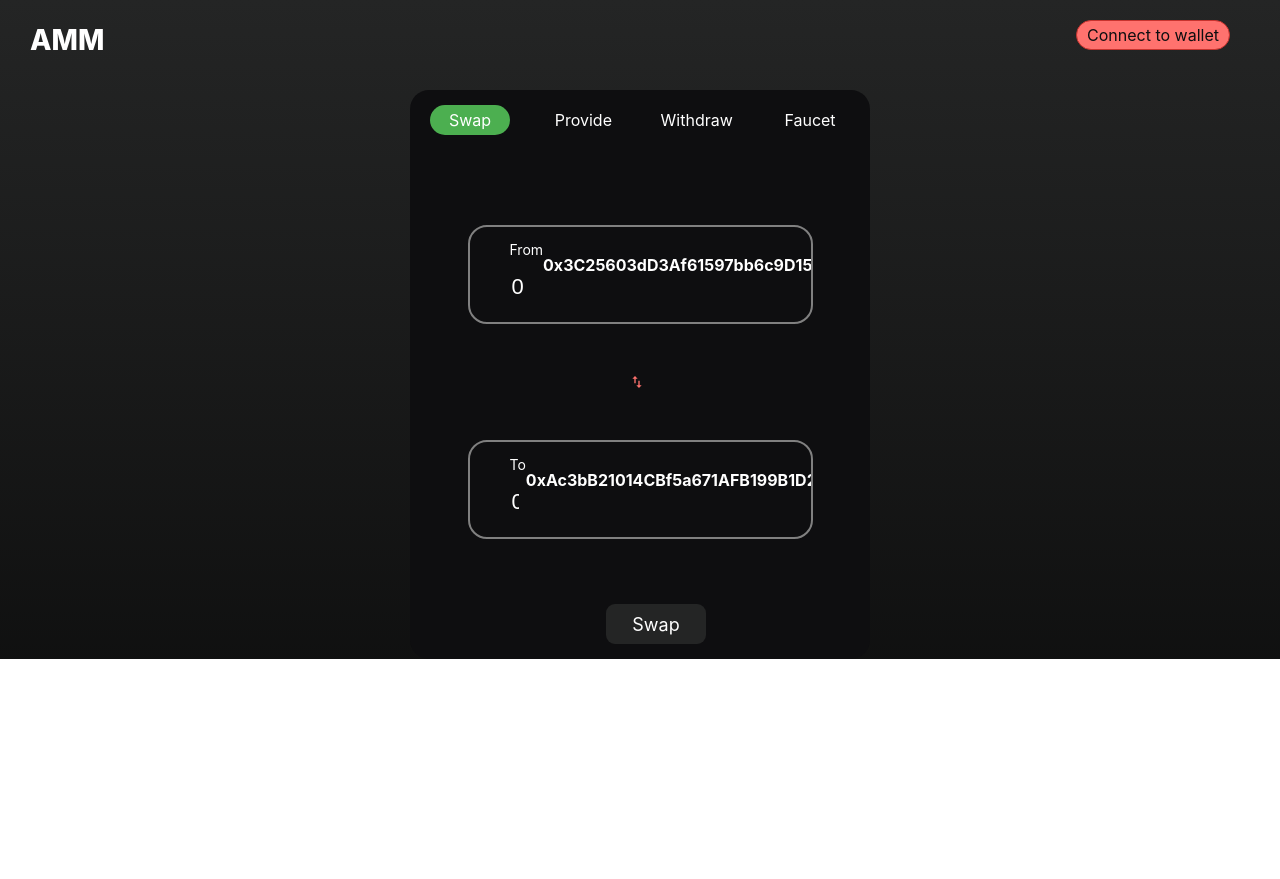
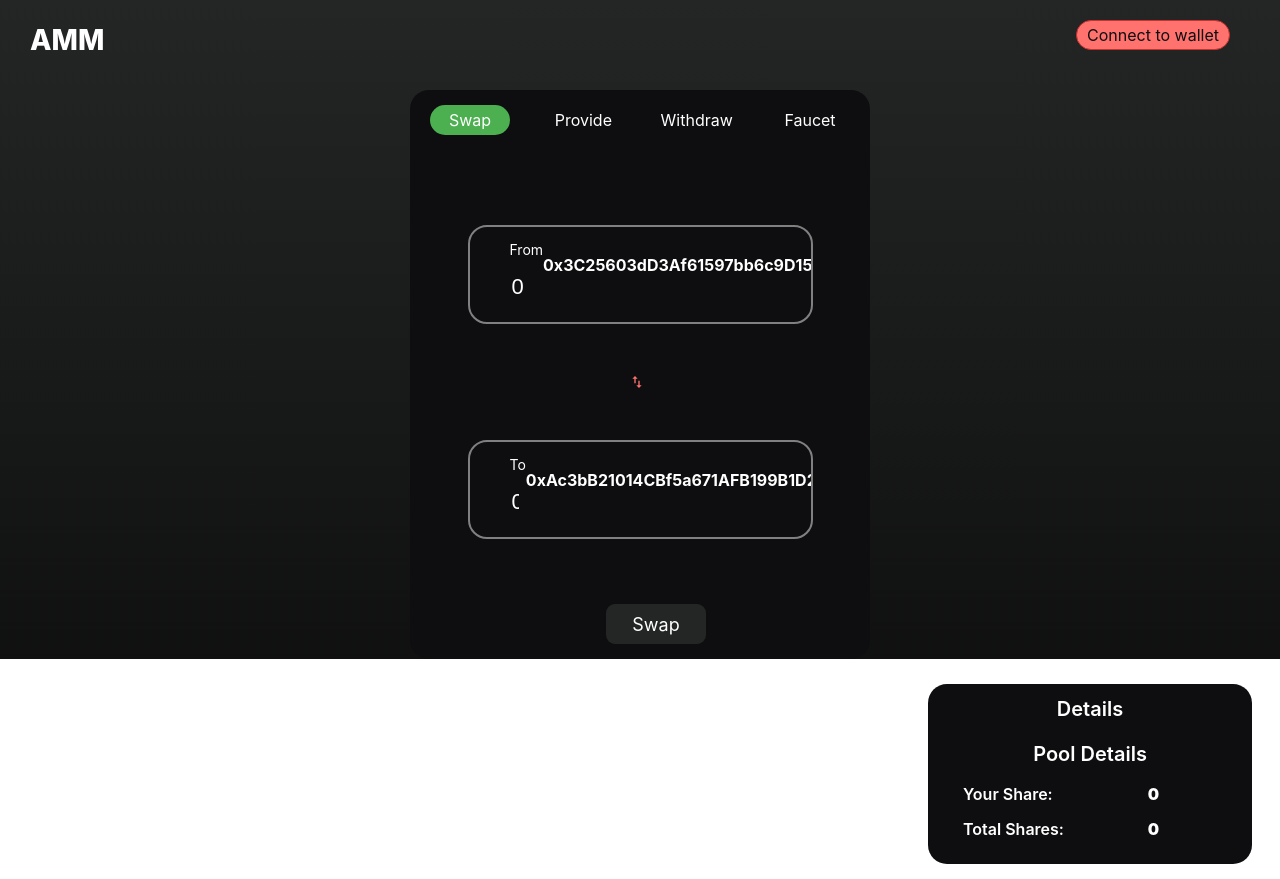
Before and after one commit to codegod2222/Avax-amm-defi, a Next.js app in the folder client/: page / in a window 1280 px wide. Before the commit the page ends 800 px from the top, so only its background shows below. Built offline with nearby package versions, Linux system fonts and the light colour scheme.

Commit message:
details base

```diff
--- a/client/components/Container.tsx
+++ b/client/components/Container.tsx
@@ -1,39 +1,26 @@
-import { useEffect, useState } from "react";
-import { BigNumber } from "ethers";
+import { useState } from "react";
 import { USDCToken as UsdcType } from "../typechain-types";
 import { JOEToken as JoeType } from "../typechain-types";
 import { AMM as AmmType } from "../typechain-types";
 import styles from "./Container.module.css";
 import Swap from "./Swap";
+import Details from "./Details";
 
 type Props = {
   usdcContract: UsdcType | undefined;
   joeContract: JoeType | undefined;
   ammContract: AmmType | undefined;
+  currentAccount: string | undefined;
 };
 
-//TODO: swapのところ, 同じcssで囲みたい
+//TODO: セレクトタブのところ, 同じcssで囲みたい
 export default function Container({
   usdcContract,
   joeContract,
   ammContract,
+  currentAccount,
 }: Props) {
   const [activeTab, setActiveTab] = useState("Swap");
-  const [totalShares, setTotalShares] = useState<BigNumber>();
-
-  useEffect(() => {
-    getTotalShares();
-  });
-
-  async function getTotalShares() {
-    if (!ammContract) return;
-    try {
-      const shares = await ammContract.totalShares();
-      setTotalShares(shares);
-    } catch (error) {
-      console.log(error);
-    }
-  }
 
   const changeTab = (tab: string) => {
     setActiveTab(tab);
@@ -91,9 +78,15 @@ export default function Container({
           ammContract={ammContract}
         />
       )}
-      {activeTab === "Provide" && <div>{totalShares?.toString()}</div>}
-      {activeTab === "Withdraw" && <div>{totalShares?.toString()}</div>}
-      {activeTab === "Faucet" && <div>{totalShares?.toString()}</div>}
+      {activeTab === "Provide" && <div>Provide</div>}
+      {activeTab === "Withdraw" && <div>Withdraw</div>}
+      {activeTab === "Faucet" && <div>Faucet</div>}
+      <Details
+        usdcContract={usdcContract}
+        joeContract={joeContract}
+        ammContract={ammContract}
+        currentAccount={currentAccount}
+      />
     </div>
   );
 }
--- /dev/null
+++ b/client/components/Details.module.css
@@ -0,0 +1,52 @@
+.details {
+    padding: 15px 10px 15px 0px;
+    width: 370px;
+    height: fit-content;
+    position: absolute;
+    right: 0px;
+    display: flex;
+    justify-content: center;
+}
+
+.detailsBody {
+    background-color: #0e0e10;
+    width: 90%;
+    padding: 10px;
+    border-radius: 19px;
+}
+
+.detailsHeader {
+    height: 30px;
+    font-size: 20px;
+    font-weight: 600;
+    display: flex;
+    justify-content: center;
+    align-items: center;
+    color: white;
+    margin-bottom: 15px;
+}
+
+.detailsRow {
+    padding: 0px 25px;
+    height: 35px;
+    display: flex;
+    justify-content: space-around;
+}
+
+.detailsAttribute {
+    font: 18px;
+    font-weight: 600;
+    color: white;
+    display: flex;
+    justify-content: flex-start;
+    width: 50%;
+}
+
+.detailsValue {
+    font: 18px;
+    font-weight: 900;
+    color: white;
+    display: flex;
+    justify-content: center;
+    width: 50%;
+}
--- /dev/null
+++ b/client/components/Details.tsx
@@ -0,0 +1,127 @@
+import { useEffect, useState } from "react";
+import { USDCToken as UsdcType } from "../typechain-types";
+import { JOEToken as JoeType } from "../typechain-types";
+import { AMM as AmmType } from "../typechain-types";
+import styles from "./Details.module.css";
+import { UsdcAddress, JoeAddress } from "../hooks/useContract";
+import { BigNumber } from "ethers";
+
+type TokenDetails = {
+  symbol: string;
+  amountOfUser: BigNumber;
+  amountOfPool: BigNumber;
+};
+
+type Props = {
+  usdcContract: UsdcType | undefined;
+  joeContract: JoeType | undefined;
+  ammContract: AmmType | undefined;
+  currentAccount: string | undefined;
+};
+
+// useEffectの使い方, サーバサイドレンダリングする？？
+export default function Details({
+  usdcContract,
+  joeContract,
+  ammContract,
+  currentAccount,
+}: Props) {
+  const [allTokenDetails, setAllTokenDetails] = useState<TokenDetails[]>([]);
+  const [userShare, setUserShare] = useState(BigNumber.from(0));
+  const [totalShare, setTotalShare] = useState(BigNumber.from(0));
+
+  useEffect(() => {
+    getTokenDetails(usdcContract, UsdcAddress);
+    getTokenDetails(joeContract, JoeAddress);
+    getShares();
+  }, [usdcContract, joeContract, ammContract, currentAccount]);
+
+  async function getTokenDetails(
+    tokenContract: UsdcType | JoeType | undefined,
+    tokenAddress: string
+  ) {
+    if (!ammContract) return;
+    if (!tokenContract) return;
+    if (!currentAccount) return;
+    try {
+      const precision = await ammContract.PRECISION();
+      console.log("Fetching details----");
+
+      const symbol = await tokenContract.symbol();
+      const amountOfUser = (await tokenContract.balanceOf(currentAccount)).div(
+        precision
+      );
+      const amountOfPool = (await ammContract.totalAmount(tokenAddress)).div(
+        precision
+      );
+
+      setAllTokenDetails((prevState) => [
+        ...prevState,
+        {
+          symbol: symbol,
+          amountOfUser: amountOfUser,
+          amountOfPool: amountOfPool,
+        },
+      ]);
+    } catch (err) {
+      console.log("Couldn't Fetch details", err);
+    }
+  }
+
+  async function getShares() {
+    if (!ammContract) return;
+    if (!currentAccount) return;
+    try {
+      const precision = await ammContract.PRECISION();
+
+      let share = (await ammContract.shares(currentAccount)).div(precision);
+      setUserShare(share);
+
+      share = (await ammContract.totalShares()).div(precision);
+      setTotalShare(share);
+    } catch (err) {
+      console.log("Couldn't Fetch details", err);
+    }
+  }
+
+  return (
+    <div className={styles.details}>
+      <div className={styles.detailsBody}>
+        <div className={styles.detailsHeader}>Details</div>
+        {allTokenDetails.map((detail) => {
+          return (
+            <div className={styles.detailsRow}>
+              <div className={styles.detailsAttribute}>
+                Amount of {detail.symbol}:
+              </div>
+              <div className={styles.detailsValue}>
+                {detail.amountOfUser.toString()}
+              </div>
+            </div>
+          );
+        })}
+        <div className={styles.detailsHeader}>Pool Details</div>
+        {allTokenDetails.map((detail) => {
+          return (
+            <div className={styles.detailsRow}>
+              <div className={styles.detailsAttribute}>
+                Total {detail.symbol}:
+              </div>
+              <div className={styles.detailsValue}>
+                {detail.amountOfPool.toString()}
+              </div>
+            </div>
+          );
+        })}
+        <div className={styles.detailsRow}>
+          <div className={styles.detailsAttribute}>Your Share:</div>
+          <div className={styles.detailsValue}>{userShare.toString()}</div>
+        </div>
+        <div className={styles.detailsRow}>
+          <div className={styles.detailsAttribute}>Total Shares:</div>
+          <div className={styles.detailsValue}>{totalShare.toString()}</div>
+        </div>
+      </div>
+    </div>
+  );
+}
--- a/client/components/Swap.tsx
+++ b/client/components/Swap.tsx
@@ -13,7 +13,7 @@ type Props = {
   ammContract: AmmType | undefined;
 };
 
-//TODO: むやみにtoNumberにしていいのか
+//TODO: Bignumber使う
 export default function Swap({
   usdcContract,
   joeContract,
--- a/client/pages/index.tsx
+++ b/client/pages/index.tsx
@@ -28,6 +28,7 @@ const Home: NextPage = () => {
         usdcContract={usdcContract}
         joeContract={joeContract}
         ammContract={ammContract}
+        currentAccount={currentAccount}
       />
     </div>
   );
```
Also changed, not shown: 1 other file (tests, documents, lock files or other folders).
